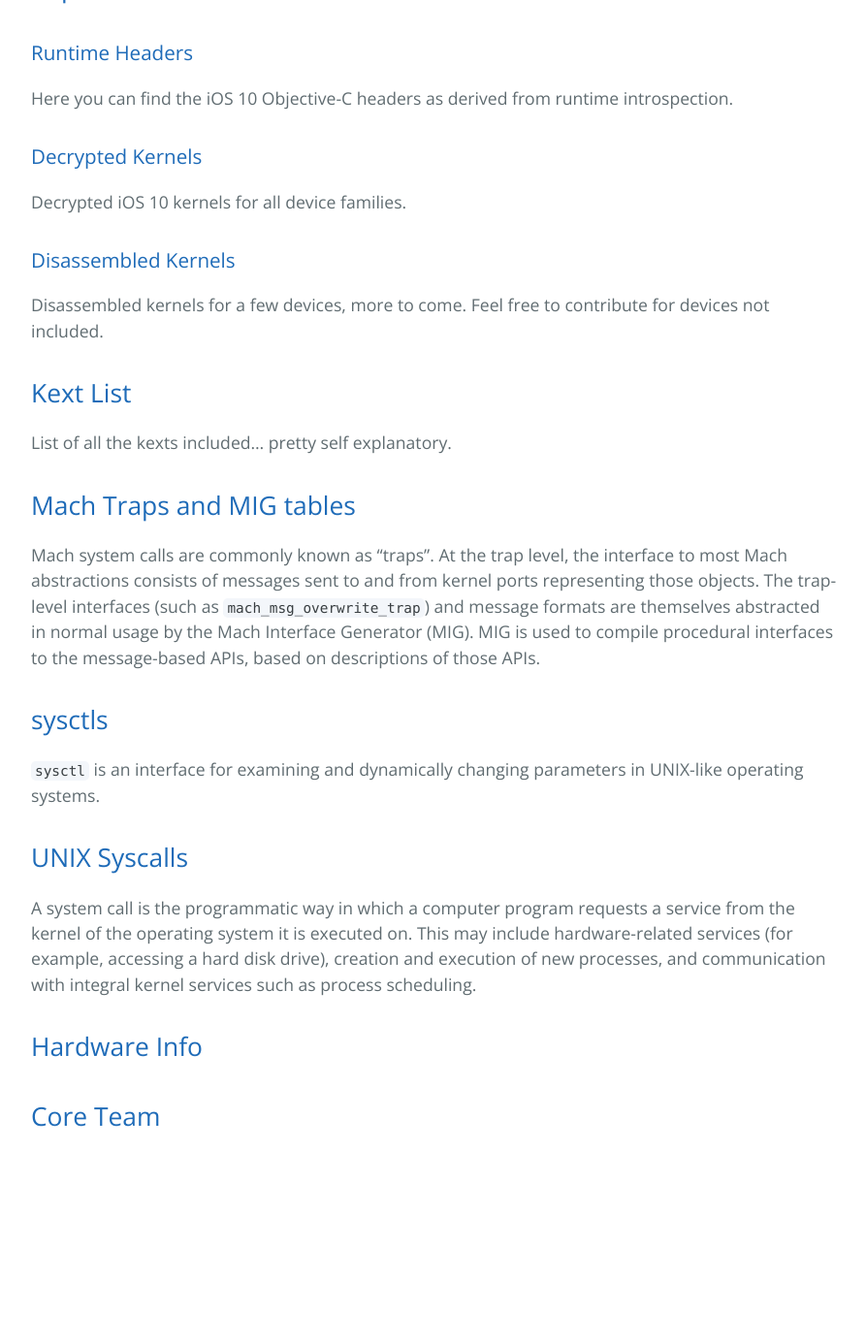
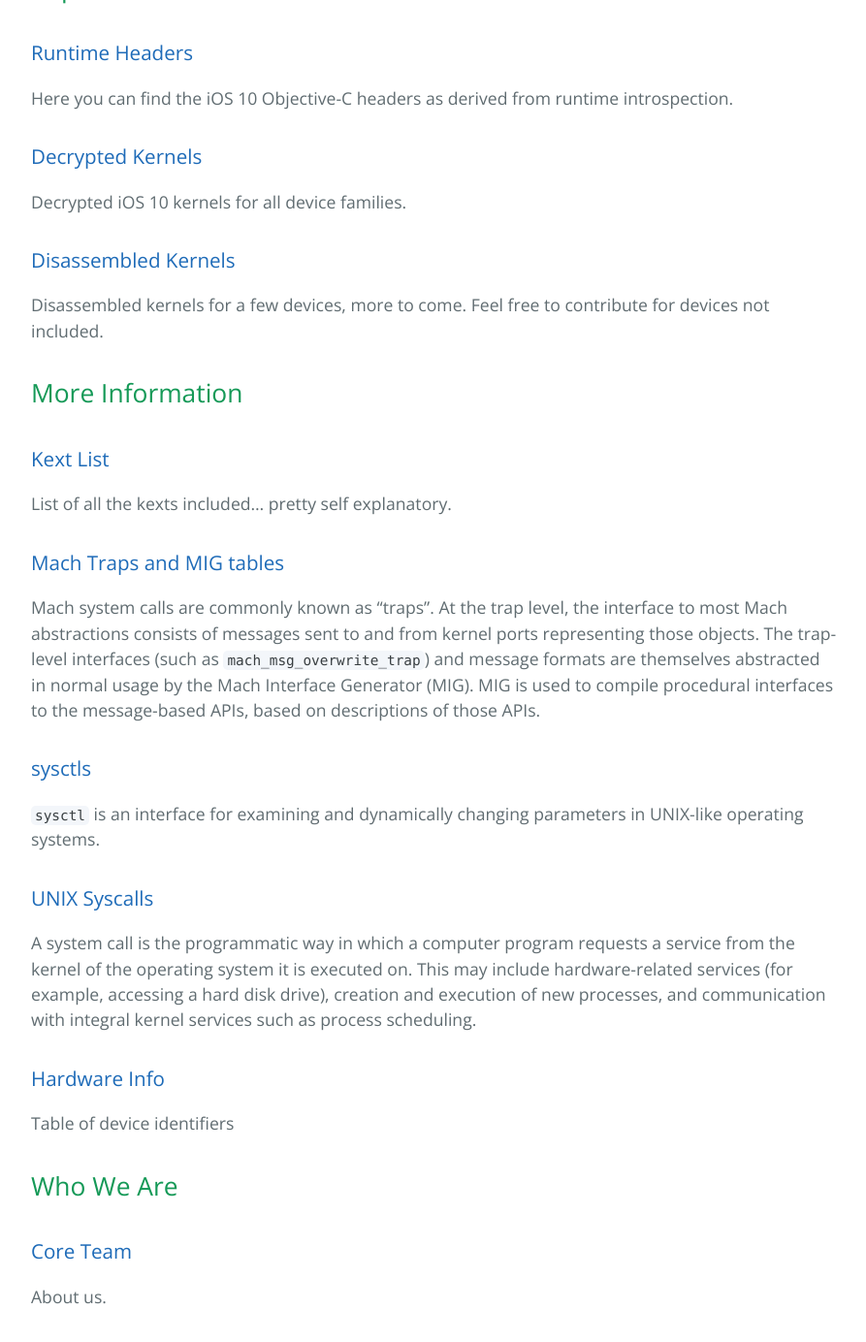
Before and after one commit to iOS-10-Stuffs/ios-10-stuffs.github.io, a Jekyll site: the page built from index.md, in a window 1280 px wide and 1400 px high, scrolled down 446 px. Shown: the top 1384 px of the window at 97% size, without its empty margins (192-1085 px from the left). Built offline with Jekyll 4.4.1, drawn with Linux system fonts in a browser that asks for light colours; before the commit the page ends 1665 px from its top, so only the background shows below that.

Commit message:
Looks a little better?

```diff
--- a/index.md
+++ b/index.md
@@ -3,7 +3,7 @@
 title: Home
 ---
 
-## [Repo's](https://github.com/iOS-10-Stuffs)
+## Repo's
 
 ### [Runtime Headers](https://github.com/iOS-10-Stuffs/iOS10-Runtime-Headers)
 Here you can find the iOS 10 Objective-C headers as derived from runtime introspection.
@@ -14,19 +14,27 @@
 ### [Disassembled Kernels](https://github.com/iOS-10-Stuffs/Disassembled-Kernels)
 Disassembled kernels for a few devices, more to come. Feel free to contribute for devices not included.
 
-## [Kext List](kext-list/)
+## More Information
+
+### [Kext List](kext-list/)
 List of all the kexts included... pretty self explanatory.
 
-## [Mach Traps and MIG tables](mach-traps/)
+### [Mach Traps and MIG tables](mach-traps/)
 Mach system calls are commonly known as "traps".
 At the trap level, the interface to most Mach abstractions consists of messages sent to and from kernel ports representing those objects. The trap-level interfaces (such as `mach_msg_overwrite_trap`) and message formats are themselves abstracted in normal usage by the Mach Interface Generator (MIG). MIG is used to compile procedural interfaces to the message-based APIs, based on descriptions of those APIs.
 
-## [sysctls](sysctls/)
+### [sysctls](sysctls/)
 `sysctl` is an interface for examining and dynamically changing parameters in UNIX-like operating systems.
 
-## [UNIX Syscalls](syscalls/)
+### [UNIX Syscalls](syscalls/)
 A system call is the programmatic way in which a computer program requests a service from the kernel of the operating system it is executed on. This may include hardware-related services (for example, accessing a hard disk drive), creation and execution of new processes, and communication with integral kernel services such as process scheduling.
 
-## [Hardware Info](hardware)
+### [Hardware Info](hardware)
 
-## [Core Team](core-team/)
+Table of device identifiers
+
+## Who We Are
+
+### [Core Team](core-team/)
+
+About us.
```
